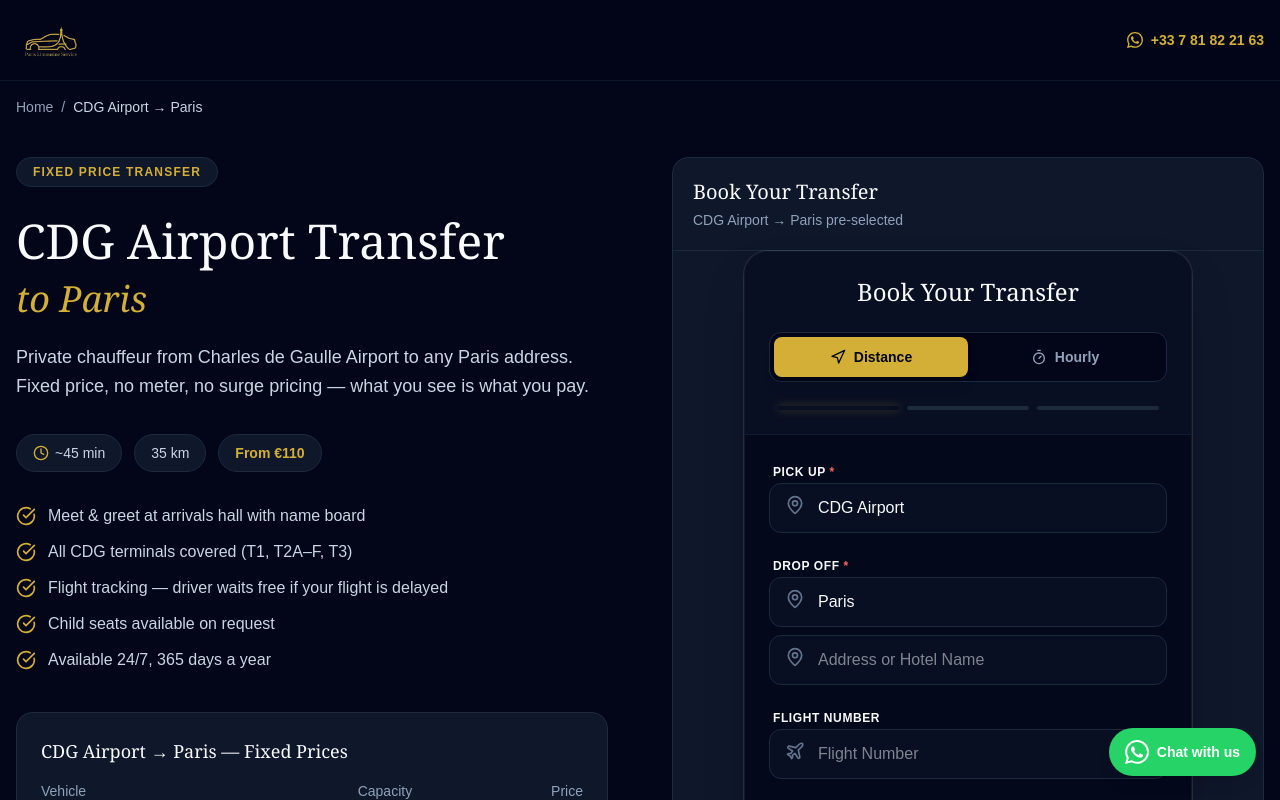
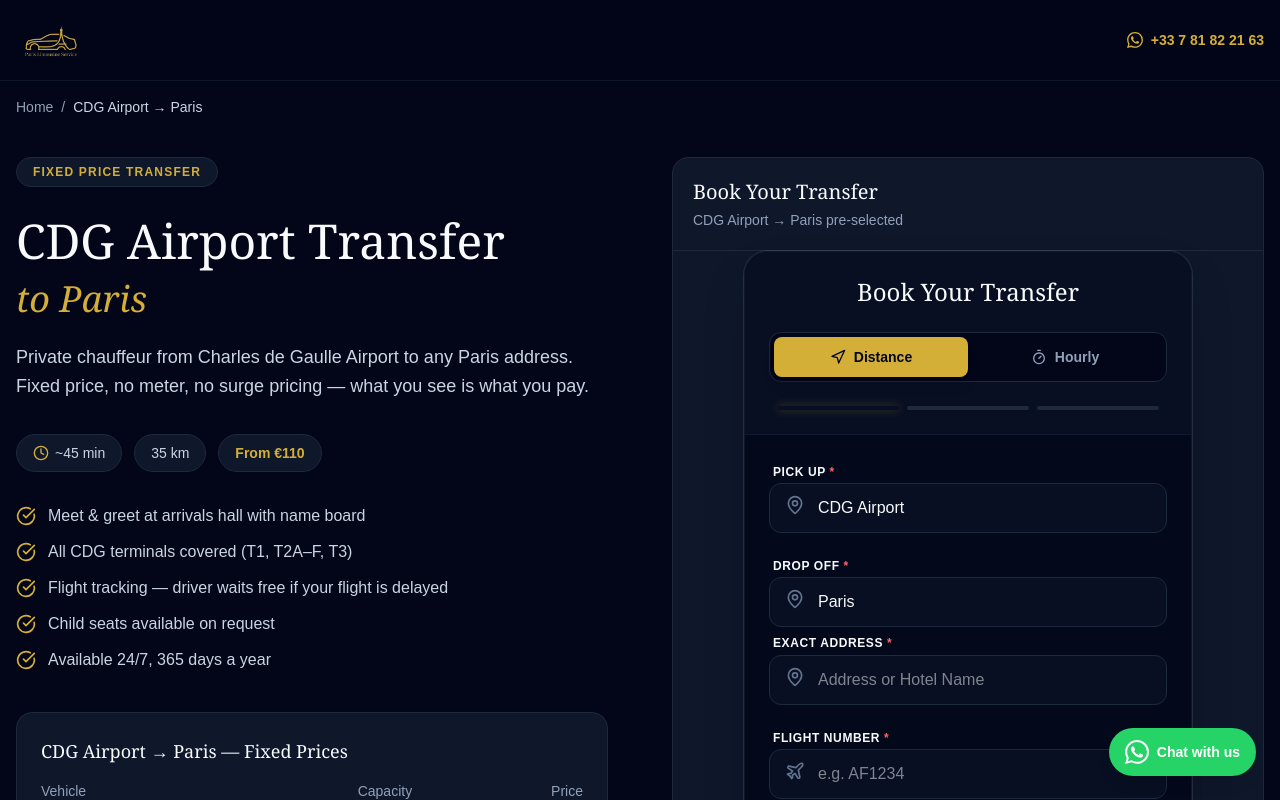
Before and after one commit to JosueNANTHAKUMAR/paris-limousine-service, a Next.js app: page /cdg-paris-transfer in a window 1280 px wide. Shown: the top 800 px of the page. Built offline with nearby package versions, Linux system fonts and the light colour scheme; a web font is replaced by a local one.

Commit message:
fix: make address and flight number required fields with validation

```diff
--- a/src/components/features/QuoteCalculator.tsx
+++ b/src/components/features/QuoteCalculator.tsx
@@ -87,7 +87,13 @@ export function QuoteCalculator({ isModal = false, initialServiceType = 'distanc
         setError(null);
         if (step === 1) {
             if (!formData.departure) return showError("Please select a pick-up location");
+            if (!['cdg', 'orly', 'le_bourget'].includes(formData.departure) && !formData.pickupAddress.trim())
+                return showError("Please enter your exact pick-up address");
             if (serviceType === 'distance' && !formData.arrival) return showError("Please select a drop-off location");
+            if (serviceType === 'distance' && !['cdg', 'orly', 'le_bourget'].includes(formData.arrival) && !formData.dropoffAddress.trim())
+                return showError("Please enter your exact drop-off address");
+            if ((['cdg', 'orly', 'le_bourget'].includes(formData.departure) || ['cdg', 'orly', 'le_bourget'].includes(formData.arrival)) && !formData.flightNumber.trim())
+                return showError("Please enter your flight number");
             if (!formData.date) return showError("Please select a date");
             if (!formData.time) return showError("Please select a time");
         }
@@ -274,6 +280,7 @@ export function QuoteCalculator({ isModal = false, initialServiceType = 'distanc
                                 </div>
                                 {!['cdg', 'orly', 'le_bourget'].includes(formData.departure) && (
                                     <div className="mt-2">
+                                        <label className="text-xs font-semibold text-gold uppercase tracking-wider ml-1 mb-1 block">Exact Address <span className="text-red-400">*</span></label>
                                         <AddressAutocomplete
                                             icon={<MapPin className="h-5 w-5 text-slate-500 transition-colors" />}
                                             placeholder="Address or Hotel Name"
@@ -303,6 +310,7 @@ export function QuoteCalculator({ isModal = false, initialServiceType = 'distanc
                                         </div>
                                         {!['cdg', 'orly', 'le_bourget'].includes(formData.arrival) && (
                                             <div className="mt-2">
+                                                <label className="text-xs font-semibold text-gold uppercase tracking-wider ml-1 mb-1 block">Exact Address <span className="text-red-400">*</span></label>
                                                 <AddressAutocomplete
                                                     icon={<MapPin className="h-5 w-5 text-slate-500 transition-colors" />}
                                                     placeholder="Address or Hotel Name"
@@ -335,15 +343,16 @@ export function QuoteCalculator({ isModal = false, initialServiceType = 'distanc
                             {/* Flight Number Field (Condition: Airport Pickup OR Dropoff) */}
                             {(['cdg', 'orly', 'le_bourget'].includes(formData.departure) || ['cdg', 'orly', 'le_bourget'].includes(formData.arrival)) && (
                                 <div className="space-y-2">
-                                    <label className="text-xs font-semibold text-gold uppercase tracking-wider ml-1">Flight Number</label>
+                                    <label className="text-xs font-semibold text-gold uppercase tracking-wider ml-1">Flight Number <span className="text-red-400">*</span></label>
                                     <div className="relative group">
                                         <Plane className="absolute left-4 top-3 h-5 w-5 text-slate-500 group-focus-within:text-gold transition-colors" />
                                         <input
                                             type="text"
-                                            placeholder="Flight Number"
+                                            placeholder="e.g. AF1234"
                                             className="w-full bg-slate-900/50 border border-slate-800 rounded-xl py-3 pl-12 pr-4 text-slate-50 focus:ring-2 focus:ring-gold/50 focus:border-gold/50 outline-none transition-all hover:bg-slate-900 text-sm sm:text-base"
                                             value={formData.flightNumber}
                                             onChange={(e) => setFormData({ ...formData, flightNumber: e.target.value })}
+                                            required
                                         />
                                     </div>
                                 </div>
```
